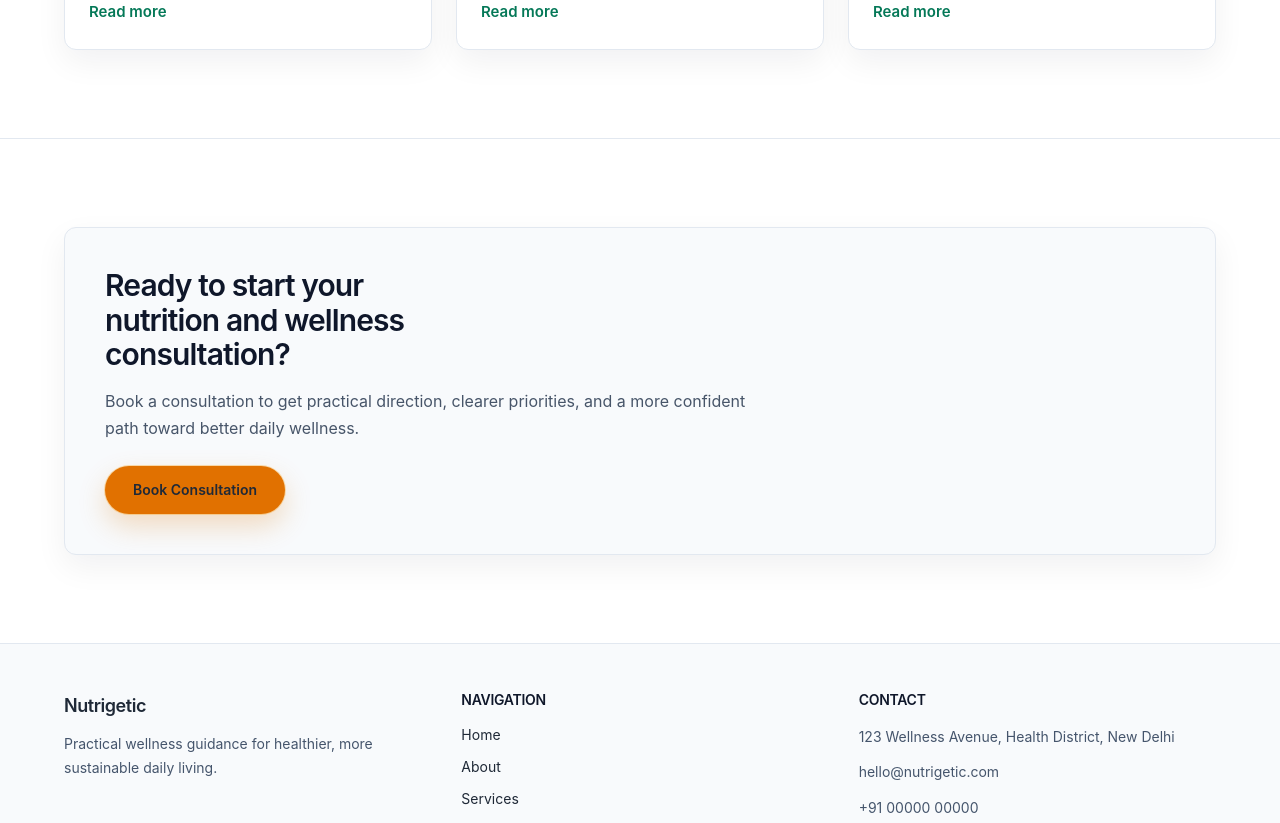
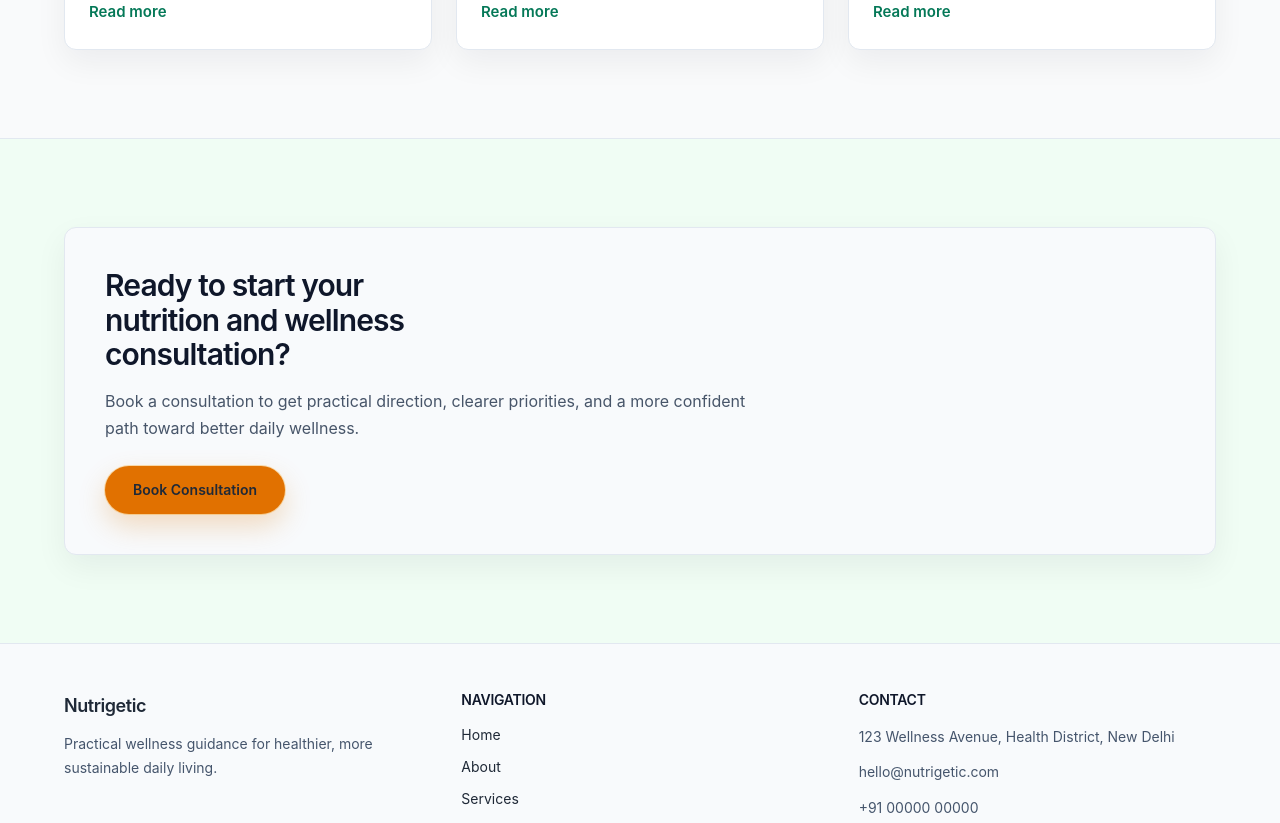
Before and after one commit to idformike1/nutrigetic, a Next.js app: page / in a window 1280 px wide. Shown: the part 1920-2743 px from the top of the page. Built offline with nearby package versions, Linux system fonts and the light colour scheme.

Commit message:
Phase 10: section depth added

```diff
--- a/app/page.js
+++ b/app/page.js
@@ -102,7 +102,7 @@ export default function HomePage() {
         </div>
       </section>
 
-      <section className="section-spacing section-divider" data-gsap-section>
+      <section className="section-spacing section-divider bg-gray-50" data-gsap-section>
         <div className="container">
           <div className="max-w-2xl stack-3">
             <h2 className="section-heading">Services</h2>
@@ -122,7 +122,7 @@ export default function HomePage() {
         </div>
       </section>
 
-      <section className="section-spacing section-divider" data-gsap-section>
+      <section className="section-spacing section-divider bg-white" data-gsap-section>
         <div className="container">
           <div className="max-w-2xl stack-3">
             <h2 className="section-heading">Why clients trust Nutrigetic</h2>
@@ -140,7 +140,7 @@ export default function HomePage() {
         </div>
       </section>
 
-      <section className="section-spacing section-divider" data-gsap-section>
+      <section className="section-spacing section-divider bg-gray-50" data-gsap-section>
         <div className="container">
           <div className="flex flex-col gap-4 sm:flex-row sm:items-end sm:justify-between">
             <div className="max-w-2xl stack-3">
@@ -167,7 +167,10 @@ export default function HomePage() {
         </div>
       </section>
 
-      <section className="section-spacing section-divider" data-gsap-section>
+      <section
+        className="section-spacing section-divider bg-green-50 [--section-space:88px] md:[--section-space:104px]"
+        data-gsap-section
+      >
         <div className="container">
           <div className="surface-card-muted panel-padding">
             <div className="max-w-2xl stack-4">
```
